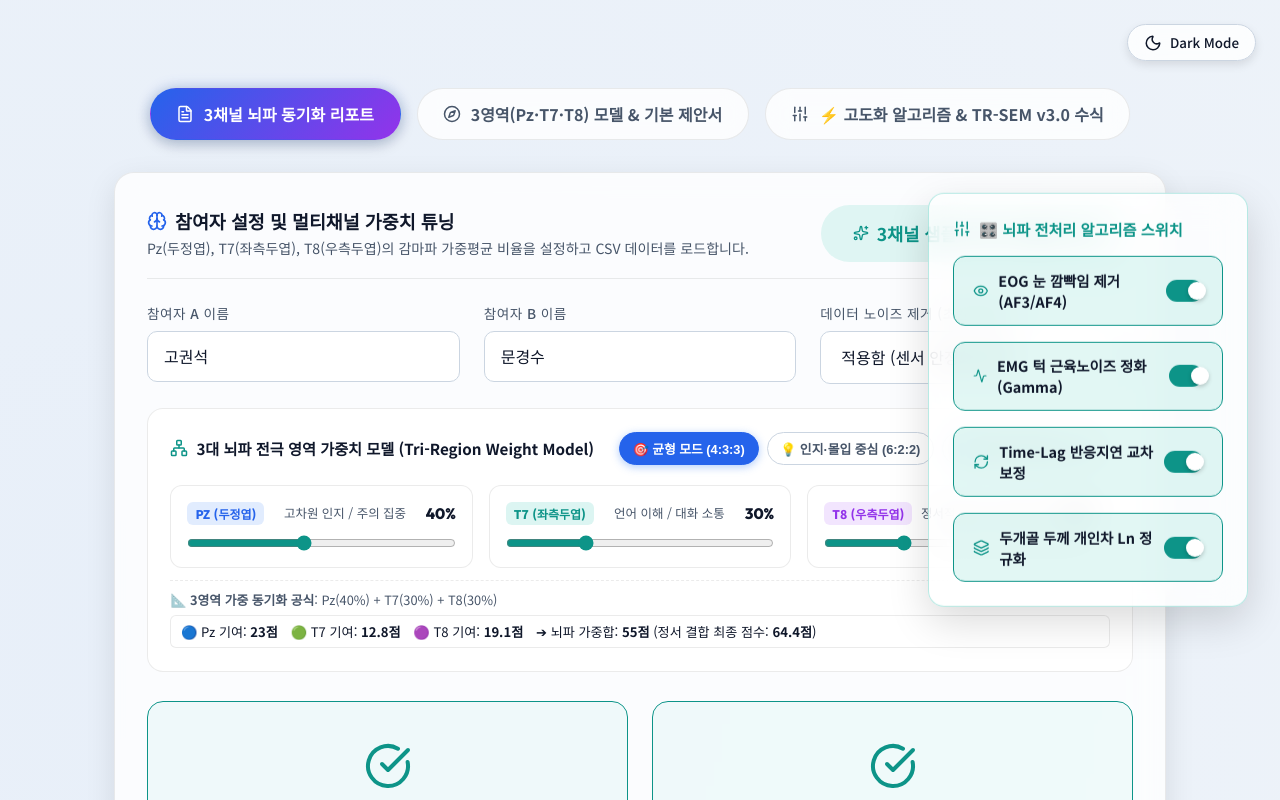
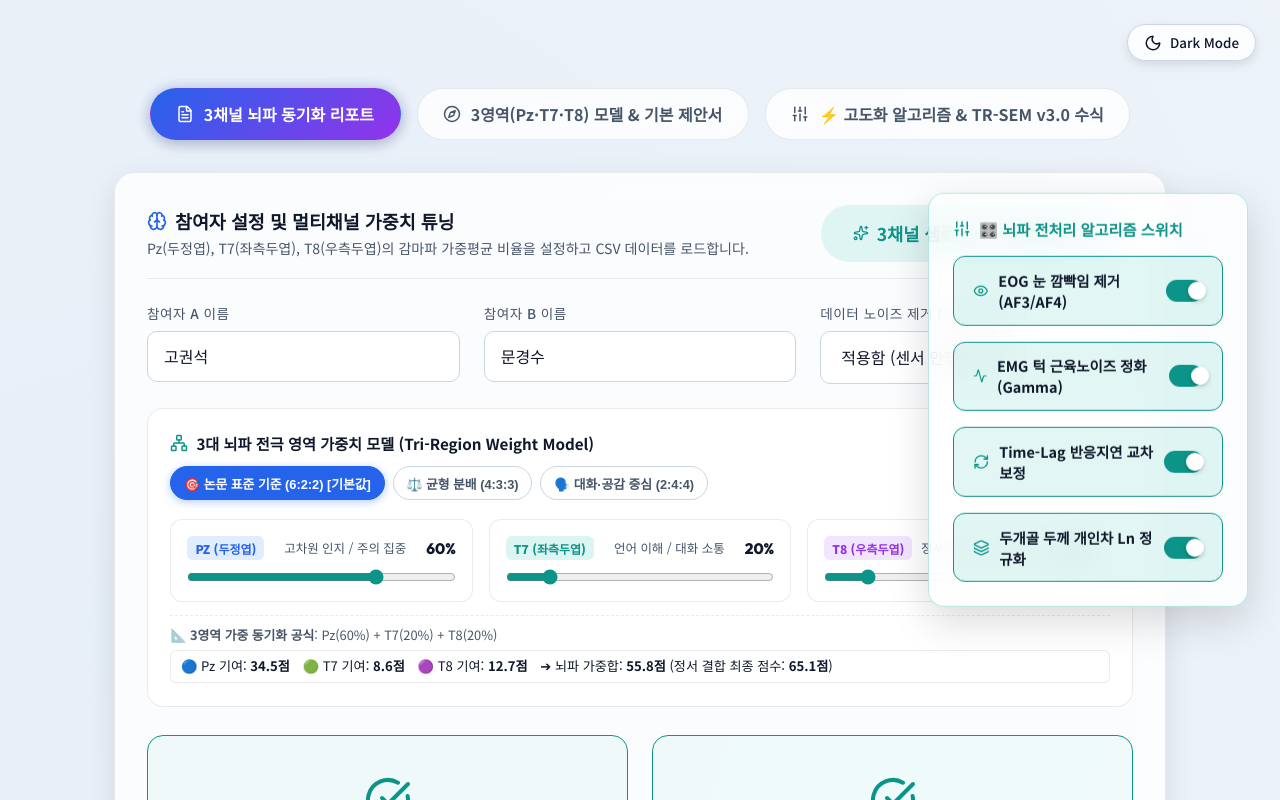
Before and after one commit to moonaaa-create/neurosignal_data_analysis, a React (Vite) app: page / in a window 1280 px wide. Shown: the top 800 px of the page. Built offline with nearby package versions, Linux system fonts and the light colour scheme.

Commit message:
feat: 논문 표준 기준 Pz 중심 6:2:2 가중치를 기본값으로 고정

```diff
--- a/src/App.jsx
+++ b/src/App.jsx
@@ -157,11 +157,11 @@ function App() {
 
   const [skipInitial, setSkipInitial] = useState(true);
 
-  // TRI-REGION WEIGHTS (Pz, T7, T8)
-  const [wPz, setWPz] = useState(0.40);
-  const [wT7, setWT7] = useState(0.30);
-  const [wT8, setWT8] = useState(0.30);
-  const [activePreset, setActivePreset] = useState('BALANCED');
+  // TRI-REGION WEIGHTS (Pz, T7, T8) - Default 6:2:2 based on Research Paper Standards
+  const [wPz, setWPz] = useState(0.60);
+  const [wT7, setWT7] = useState(0.20);
+  const [wT8, setWT8] = useState(0.20);
+  const [activePreset, setActivePreset] = useState('PAPER_STANDARD');
 
   // ALGORITHM HYPERPARAMETERS
   const [wSync, setWSync] = useState(0.80);
@@ -210,10 +210,10 @@ function App() {
 
   const applyPreset = (preset) => {
     setActivePreset(preset);
-    if (preset === 'BALANCED') {
+    if (preset === 'PAPER_STANDARD' || preset === 'COGNITIVE') {
+      setWPz(0.60); setWT7(0.20); setWT8(0.20);
+    } else if (preset === 'BALANCED') {
       setWPz(0.40); setWT7(0.30); setWT8(0.30);
-    } else if (preset === 'COGNITIVE') {
-      setWPz(0.60); setWT7(0.20); setWT8(0.20);
     } else if (preset === 'SOCIAL') {
       setWPz(0.20); setWT7(0.40); setWT8(0.40);
     }
@@ -832,16 +832,16 @@ function App() {
                 </div>
                 <div className="preset-buttons-group">
                   <button
+                    className={`preset-btn ${activePreset === 'PAPER_STANDARD' || activePreset === 'COGNITIVE' ? 'active' : ''}`}
+                    onClick={() => applyPreset('PAPER_STANDARD')}
+                  >
+                    🎯 논문 표준 기준 (6:2:2) [기본값]
+                  </button>
+                  <button
                     className={`preset-btn ${activePreset === 'BALANCED' ? 'active' : ''}`}
                     onClick={() => applyPreset('BALANCED')}
                   >
-                    🎯 균형 모드 (4:3:3)
-                  </button>
-                  <button
-                    className={`preset-btn ${activePreset === 'COGNITIVE' ? 'active' : ''}`}
-                    onClick={() => applyPreset('COGNITIVE')}
-                  >
-                    💡 인지·몰입 중심 (6:2:2)
+                    ⚖️ 균형 분배 (4:3:3)
                   </button>
                   <button
                     className={`preset-btn ${activePreset === 'SOCIAL' ? 'active' : ''}`}
--- a/src/utils/math.js
+++ b/src/utils/math.js
@@ -75,11 +75,12 @@ export function calculateCosineSimilarity(vecA, vecB) {
  * @param {Array<number>} gammaPz - Parietal gamma series
  * @param {Array<number>} gammaT7 - Left temporal gamma series
  * @param {Array<number>} gammaT8 - Right temporal gamma series
- * @param {number} wPz - Weight for Pz (default: 0.40)
- * @param {number} wT7 - Weight for T7 (default: 0.30)
- * @param {number} wT8 - Weight for T8 (default: 0.30)
+ * @param {number} wPz - Weight for Pz (default: 0.60)
+ * @param {number} wT7 - Weight for T7 (default: 0.20)
+ * @param {number} wT8 - Weight for T8 (default: 0.20)
+ * @returns {Array<number>}
  */
-export function calculateWeightedGamma(gammaPz, gammaT7, gammaT8, wPz = 0.4, wT7 = 0.3, wT8 = 0.3) {
+export function calculateWeightedGamma(gammaPz, gammaT7, gammaT8, wPz = 0.6, wT7 = 0.2, wT8 = 0.2) {
   const len = Math.max(gammaPz?.length || 0, gammaT7?.length || 0, gammaT8?.length || 0);
   if (len === 0) return [];
 
@@ -251,7 +252,7 @@ export function calculateFriendshipScore(pGamma, rAvoidance, wSync = 1.0, wFaa =
 // ================================================================
 export function calculateImprovedSyncScore({
   channelCorrs = {}, // { rPz, rT7, rT8 }
-  channelWeights = { wPz: 0.4, wT7: 0.3, wT8: 0.3 },
+  channelWeights = { wPz: 0.6, wT7: 0.2, wT8: 0.2 },
   faaMultiplier = 1.0,
   rAvoidance = 0,
   rApproach = 0,
@@ -389,7 +390,7 @@ export function runTriRegionPipeline({
   pzA, t7A, t8A,
   pzB, t7B, t8B,
   af3A, af4A, af3B, af4B,
-  wPz = 0.4, wT7 = 0.3, wT8 = 0.3,
+  wPz = 0.6, wT7 = 0.2, wT8 = 0.2,
   wSync = 0.8, wFaa = 0.25, wEmotion = 0.2,
   emotionVecA = [], emotionVecB = []
 }) {
```
